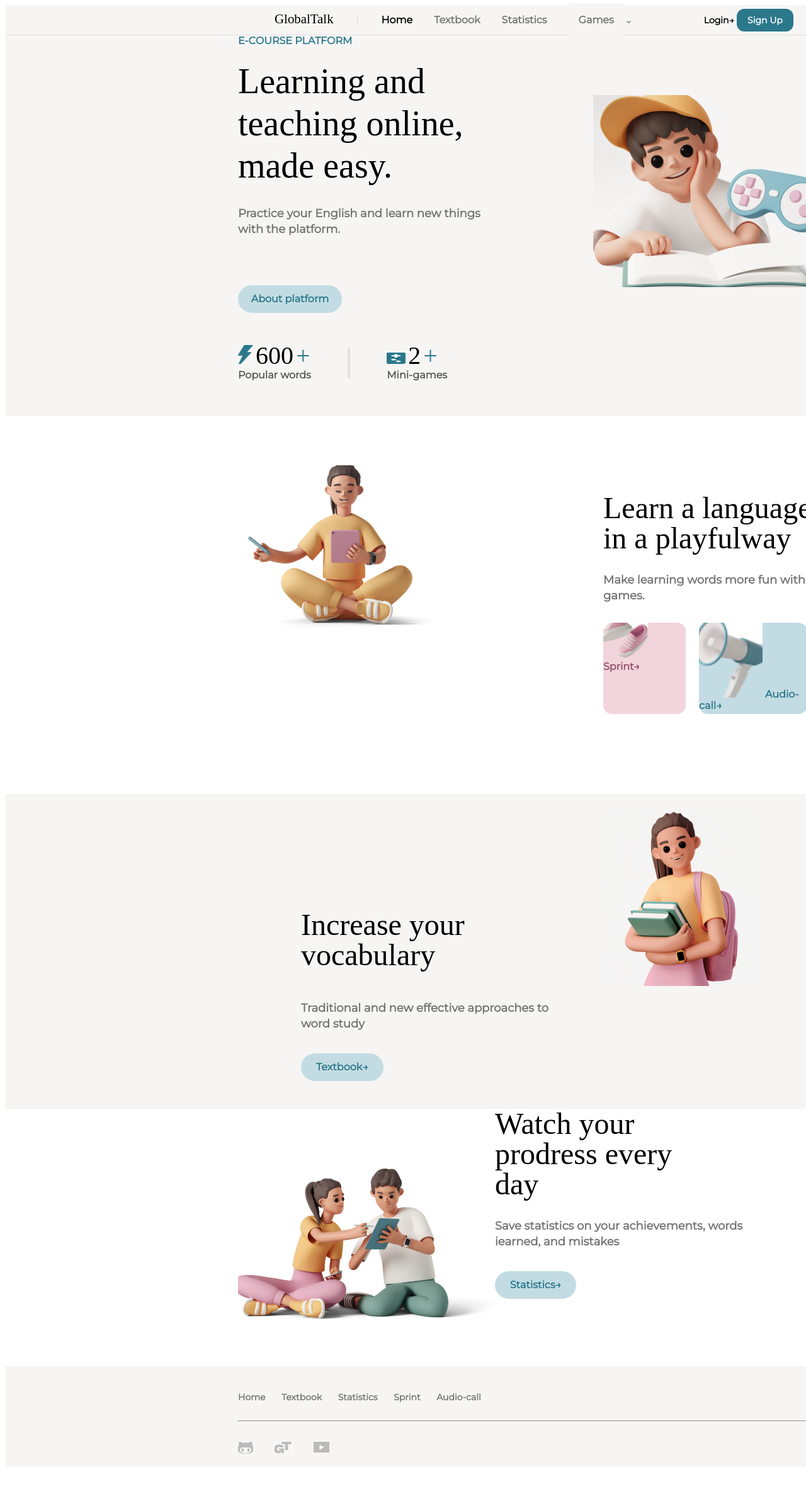
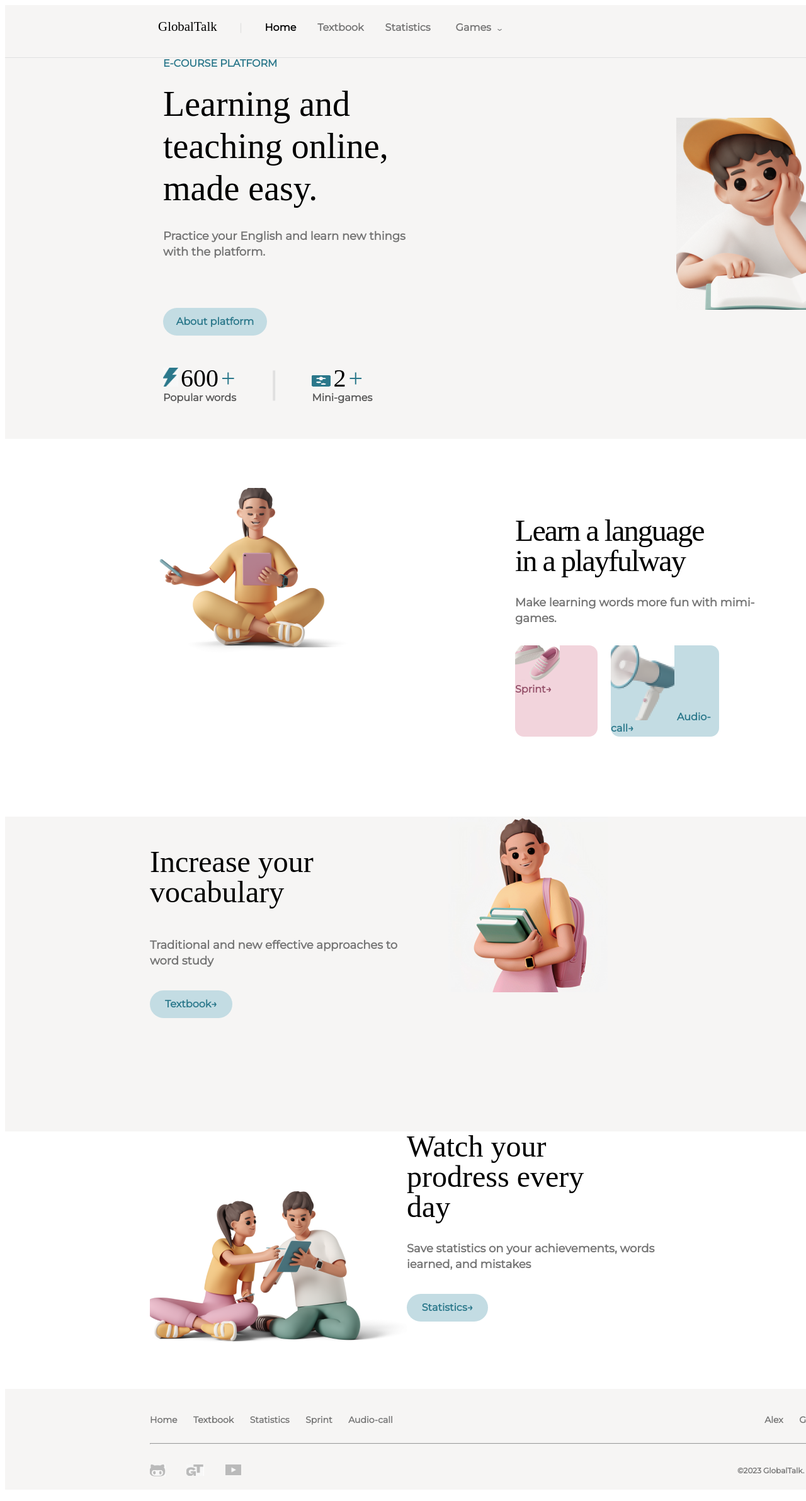
Before and after one commit to Tsiska8/davaleba-8, a plain HTML site: page index.html in a window 1280 px wide. Shown: the top 2384 px of the page at 63% size. Before the commit the page ends 2357 px from the top, so only its background shows below. Drawn offline with Linux system fonts and the light colour scheme; a web font is replaced by a local one.

Commit message:
update style.css

```diff
--- a/assets/css/style.css
+++ b/assets/css/style.css
@@ -12,20 +12,15 @@
     box-sizing: border-box;
    }
 
-  .Homepage{
-
-  }
-
 .mark{
     width: 1680px;
-    margin: 0px auto;
+    padding:0px auto;
 }
 
 .menu_blok {
     display: flex;
     align-items: center;
-    height: 36px;
-    padding:24px 370px;
+    height: 84px;
 
     background: #F6F5F4;
     box-shadow: inset 0px -1px 0px #E0E0E0;
@@ -34,10 +29,12 @@
 .menu1 {
     display: flex;
     margin: 0px auto;
+    height: 36px;
 }
 
 
 .menu2{
+    width: 162px;
     height: 36px;
     margin: 0px auto;
 }
@@ -80,13 +77,14 @@
 }
 
 .text2{
+    margin-right: 30px;
     height: 16.87px;
-    margin-right: 30px;
     color: #E0E0E0;
 }
 
 .text3{
     margin-right: 30px;
+
     font-family: Montser;
     font-style: normal;
     font-weight: 600;
@@ -120,7 +118,6 @@
 
 .dropbtn{
     border: none;
-    padding: 16px;
     background: #F6F5F4;
 
     font-family:Montser;
@@ -140,11 +137,11 @@
   }
 
 .dropdown-content  {
-    margin-bottom: 15px;
+    padding: 20px;
     display: none;
     position: absolute;
     z-index: 1;
-    min-width: 160px;
+    min-width: 215px;
     height: 92px;
     box-shadow: 0px 343.472px 343.472px rgba(52, 41, 39, 0.08);
 
@@ -153,8 +150,6 @@
 }
 
 .dropdown-content a {
-    padding-left: 20px;
-    padding-top: 20px;
     border-radius: 14px;
     text-decoration: none;
     display: block;
@@ -183,20 +178,21 @@
     font-weight: 600;
     font-size: 16px;
     line-height: 100%;
+    ma
 
     color: #828282;
 }
 
 .mark1{
     width: 1680px;
-    margin: 0 auto;
+    padding: 0 auto;
     background: #F6F5F4;
-    padding-left:369.95px;
 }
 
 .dec {
     background: #F6F5F4;
     display: flex;
+    margin: 0px auto;
 }
 
 .dec10{
@@ -213,6 +209,7 @@
 
 .dec_blok{
     width: 531px;
+    margin: 0px auto;
 }
 
 .dec_blok1{
@@ -358,11 +355,13 @@
 
     .mark2{
         width: 1680px;
-        margin: 0 auto;
+        padding: 0px auto;
     }
 
 .box{
     background: #FFFFFF;
+    height: 600px;
+    margin-left: 230px;
     display: flex;
 }
 
@@ -370,7 +369,7 @@
     width: 580px;
     height: 445px;
     margin-top: 77.5px;
-    margin-left: 370px;
+
 }
 
 .box2{
@@ -380,8 +379,6 @@
 }
 
 .box10{
-width: 474px;
-
 margin-bottom: 30px;
 }
 
@@ -394,6 +391,7 @@ margin-bottom: 30px;
     font-weight: 400;
     font-size: 48px;
     line-height: 100%;
+    letter-spacing: -0.04em;
 
     color: #000000;
 }
@@ -454,26 +452,24 @@ margin-bottom: 30px;
 
 .mark3{
     width: 1680px;
-    margin: 0 auto;
+    margin: 0px auto;
     background: #F6F5F4;
-    padding-left: 470px;
 }
 
 .main {
     background: #F6F5F4;
     display: flex;
-
     height: 500px;
+    padding: 0px auto;
+    margin-left: 230px;
 }
 
 .main1{
-    padding-top: 136px;
     width: 474px;
     height: 254px;
 }
 
 .mein2{
-    padding-top: 26px;
     width: 580px;
     height: 473px;
 }
@@ -526,12 +522,13 @@ p{
     width: 1680px;
     margin: 0 auto;
     background: #FFFFFF;
-    padding-left: 370px;
 }
 
 .ball {
     background: #FFFFFF;
     display: flex;
+    padding: 0px auto;
+    margin-left: 230px;
 }
 
 .ball1{
@@ -589,18 +586,15 @@ p{
 
 .mark5{
     width: 1680px;
-    margin: 0 auto;
+   margin: 0 auto;
     background: #F6F5F4;
-    padding-left: 370px;
 }
 
 .footer{
     background: #F6F5F4;
     height: 160px;
-}
-
-.footer_area{
-
+    padding: 0px auto;
+    margin-left: 230px;
 }
 
 .footer1 {
```
